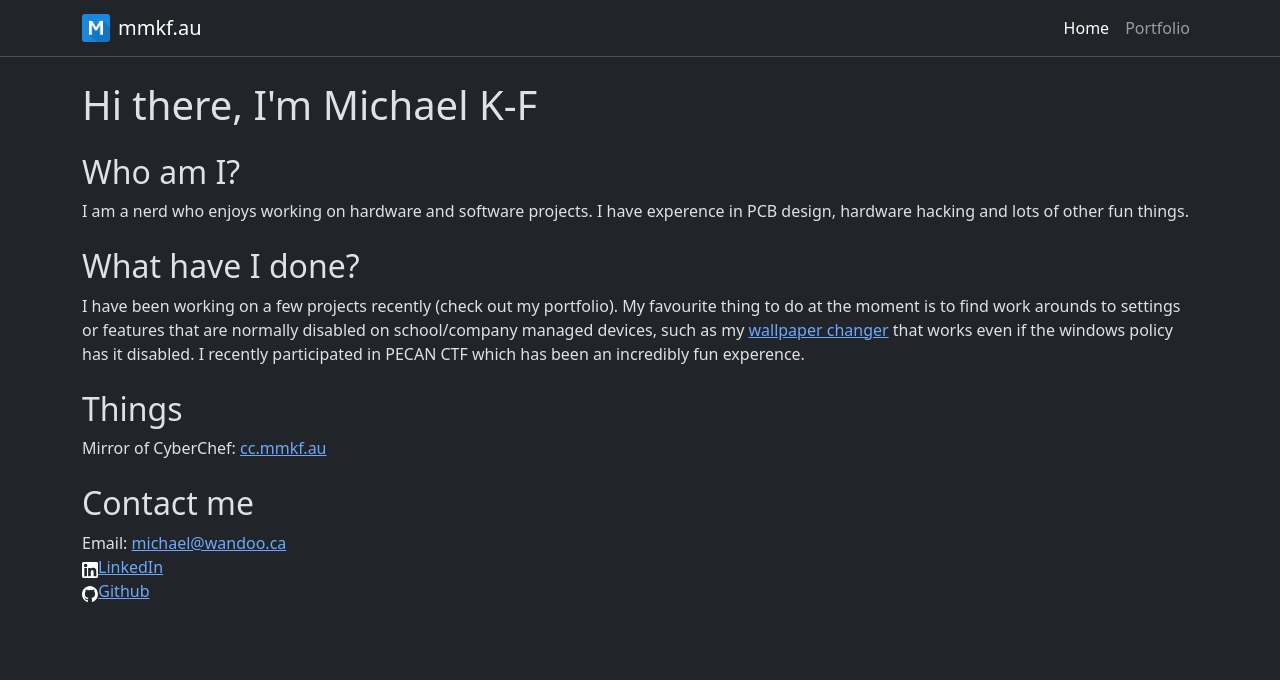
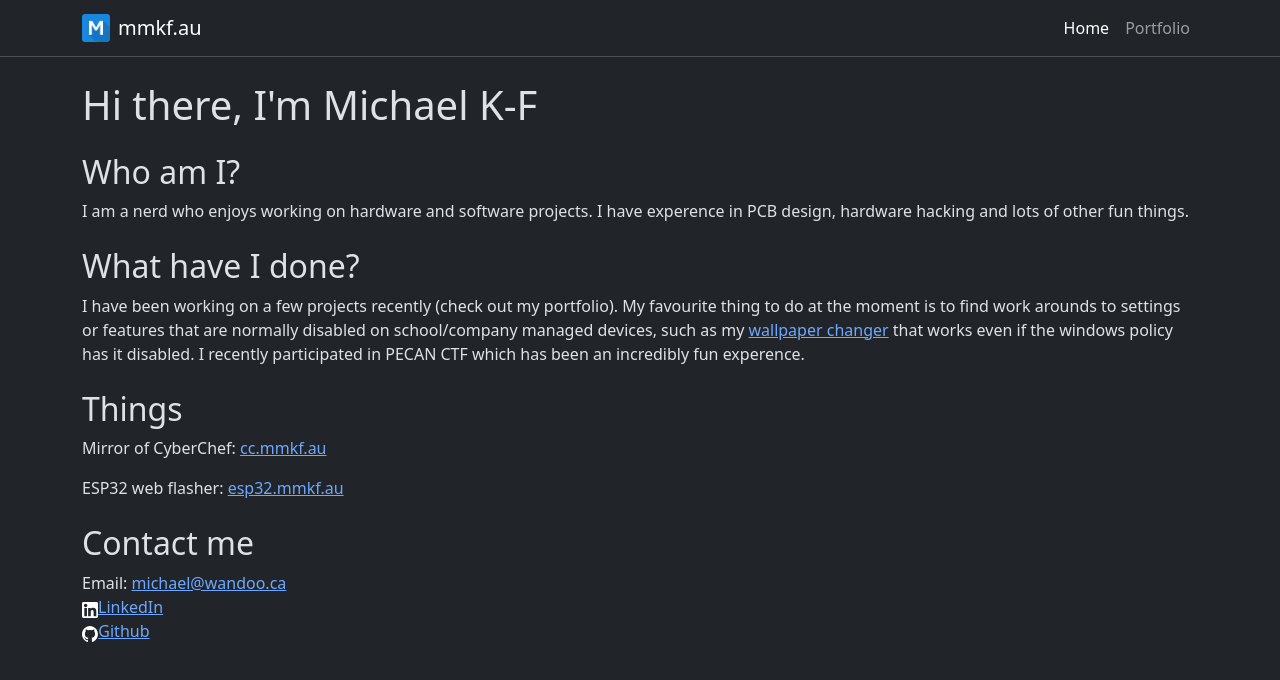
Before and after one commit to MichaelK-F/mmkf.au, a plain HTML site: page index.html in a window 1280 px wide. Drawn offline with Linux system fonts and the light colour scheme.

Commit message:
esp32 flasher link

```diff
--- a/index.html
+++ b/index.html
@@ -68,6 +68,7 @@
     <h2 class="mt-4">Things</h2>
     <div class=" flex-wrap gap-2">
       <p>Mirror of CyberChef: <a href="https://cc.mmkf.au" title="cc.mmkf.au">cc.mmkf.au</a><br>
+      <p>ESP32 web flasher: <a href="https://esp32.mmkf.au" title="cc.mmkf.au">esp32.mmkf.au</a><br>
     </div>
     <h2 class="mt-4">Contact me</h2>
     <div class=" flex-wrap gap-2">
```
